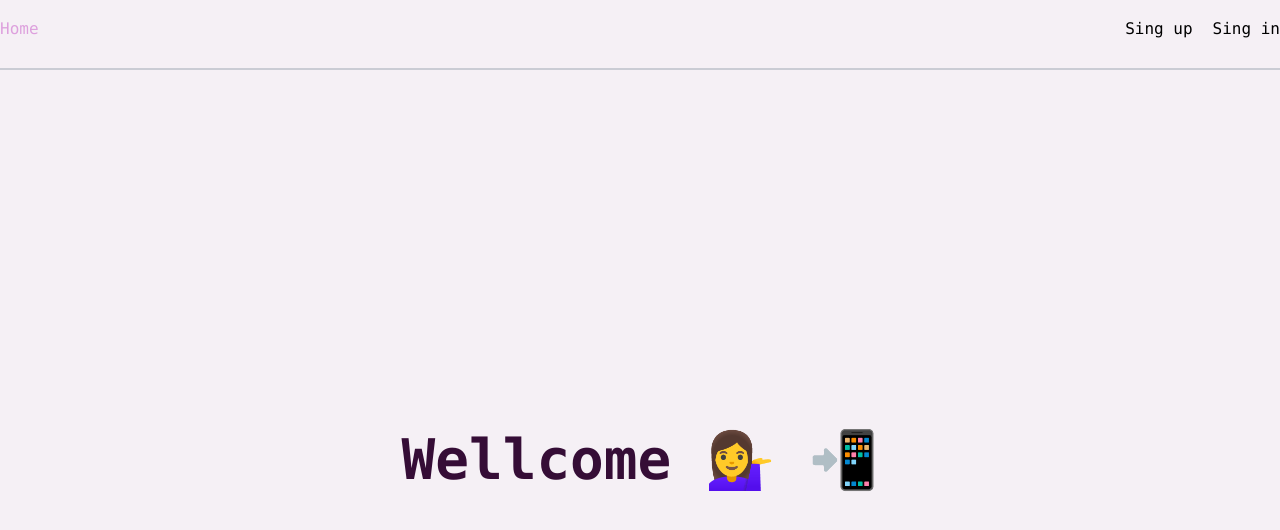
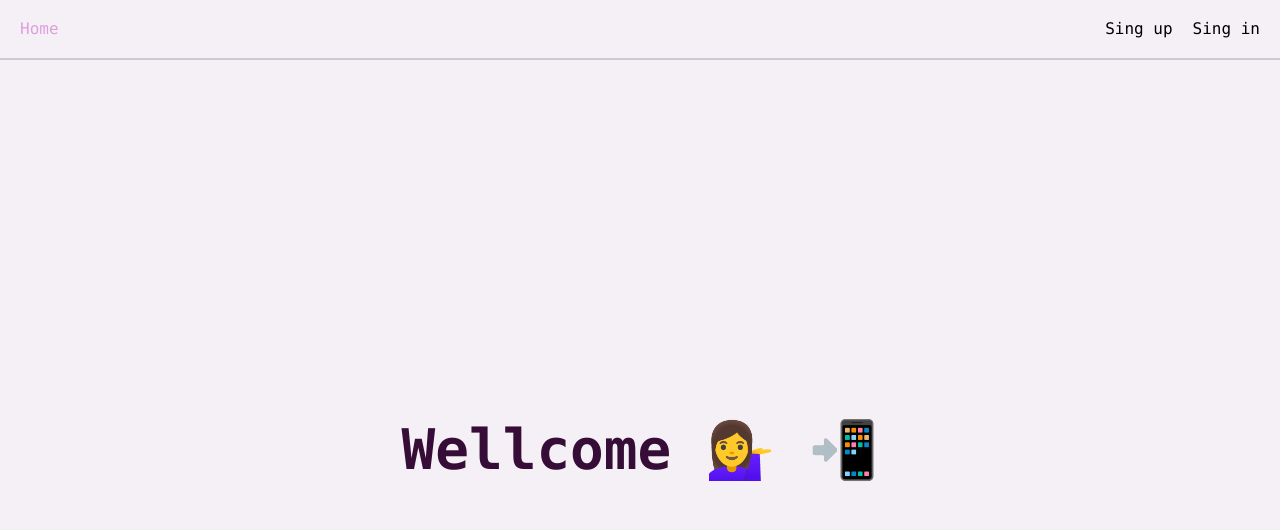
Before and after one commit to Gilona-itsme/goit-react-hw-09-phonebook, a React (Create React App) app: page / in a window 1280 px wide. Shown: the top 530 px of the page. Built offline with nearby package versions, Linux system fonts and the light colour scheme.

Commit message:
fixed by 12/03

```diff
--- a/src/components/AppBar/AppBar.module.css
+++ b/src/components/AppBar/AppBar.module.css
@@ -1,7 +1,6 @@
 .AppBar {
   display: flex;
-  padding-top: 20px;
-  padding-bottom: 30px;
+  padding: 20px;
   border-bottom: 2px solid rgba(32, 60, 80, 0.2);
   margin-bottom: 15px;
 }
@@ -11,6 +10,16 @@
   margin-right: 0;
   align-items: center;
   margin-left: auto;
+}
+
+.Avatar {
+  margin-right: 15px;
+  border-radius: 50%;
+}
+
+.UserName {
+  font-weight: bold;
+  margin-right: 15px;
 }
 
 .NavLink {
```
Also changed, not shown: 1 other file (tests, documents, lock files or other folders).
